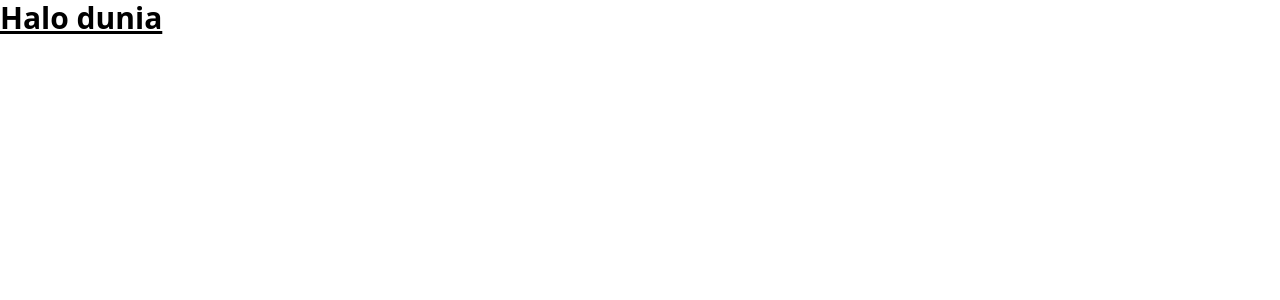
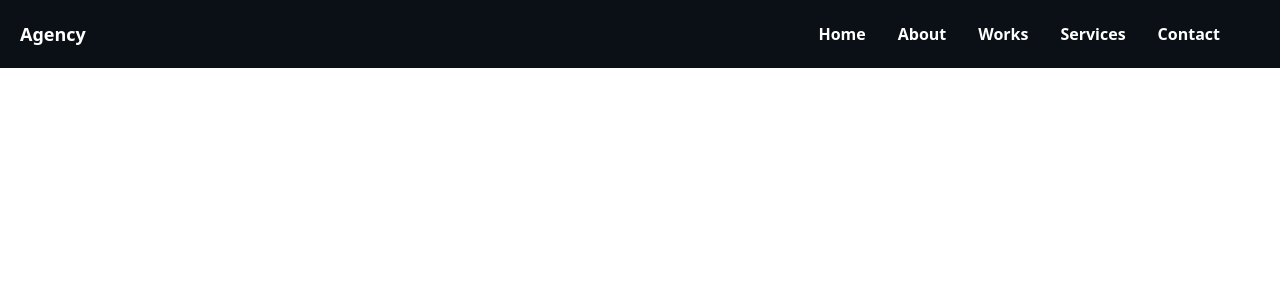
Before and after one commit to Dewakd/agency-portofolio, a React (Vite) app: page / in a window 1280 px wide. Shown: the top 300 px of the page. Built offline with nearby package versions, Linux system fonts and the light colour scheme.

Commit message:
-feat added navbar

```diff
--- a/package.json
+++ b/package.json
@@ -11,7 +11,8 @@
   },
   "dependencies": {
     "react": "^18.3.1",
-    "react-dom": "^18.3.1"
+    "react-dom": "^18.3.1",
+    "react-router-dom": "^6.26.2"
   },
   "devDependencies": {
     "@eslint/js": "^9.9.0",
--- a/src/App.jsx
+++ b/src/App.jsx
@@ -1,11 +1,19 @@
+import React from 'react';
+import { BrowserRouter, Route, Routes } from 'react-router-dom';
+import Navbar from './Components/Navbar'; // Pastikan path-nya benar
+import Home from './Deft/Pages/Home';
 
 function App() {
-
   return (
-    <>
-      <h1 className="text-3xl font-bold underline">Halo dunia</h1>
-    </>
-  )
+    <BrowserRouter>
+      <div>
+        <Navbar />  {/* Menampilkan Navbar */}
+        <Routes>
+          <Route path="/" element={<Home />} />
+        </Routes>
+      </div>
+    </BrowserRouter>
+  );
 }
 
-export default App
+export default App;
--- /dev/null
+++ b/src/Components/Navbar.jsx
@@ -0,0 +1,48 @@
+import React, { useState } from 'react';
+import { Link } from 'react-router-dom';
+
+function Navbar() {
+  const [isOpen, setIsOpen] = useState(false);
+
+  return (
+    <div className="relative">
+      {/* Sticky Navbar container */}
+      <div className="fixed top-0 z-50 flex items-center justify-between w-full p-5 text-white bg-darkBold">
+        <div className="text-lg font-bold">Agency</div>
+        <button onClick={() => setIsOpen(!isOpen)} className="text-white md:hidden">
+          {isOpen ? (
+            <svg className="w-6 h-6" fill="none" stroke="currentColor" viewBox="0 0 24 24" xmlns="http://www.w3.org/2000/svg">
+              <path strokeLinecap="round" strokeLinejoin="round" strokeWidth={2} d="M6 18L18 6M6 6l12 12" />
+            </svg>
+          ) : (
+            <svg className="w-6 h-6" fill="none" stroke="currentColor" viewBox="0 0 24 24" xmlns="http://www.w3.org/2000/svg">
+              <path strokeLinecap="round" strokeLinejoin="round" strokeWidth={2} d="M4 6h16M4 12h16m-7 6h7" />
+            </svg>
+          )}
+        </button>
+        {/* Desktop links */}
+        <ul className="hidden mr-10 space-x-8 font-semibold md:flex">
+          <li><Link to="/" className="text-white hover:text-red">Home</Link></li>
+          <li><Link to="/about" className="text-white hover:text-red">About</Link></li>
+          <li><Link to="/works" className="text-white hover:text-red">Works</Link></li>
+          <li><Link to="/services" className="text-white hover:text-red">Services</Link></li>
+          <li><Link to="/contact" className="text-white hover:text-red">Contact</Link></li>
+        </ul>
+      </div>
+
+      {/* Mobile Menu and Overlay */}
+      <div className={`fixed inset-0 bg-darkBold bg-opacity-50 z-0 transition-opacity ${isOpen ? 'opacity-100' : 'opacity-0 pointer-events-none'} `} onClick={() => setIsOpen(false)}></div>
+      <div className={`fixed top-0 py-[68px] -left-1 w-[75%] max-w-md bg-darkBold h-full z-30 p-5 space-y-5 transform duration-[300ms] transition-transform ${isOpen ? 'translate-x-0 left-0' : '-translate-x-full'}`}>
+        <ul className='font-semibold text-white'>
+          <li className='py-3 border-b hover:text-red border-b-gray-700'><Link to="/" onClick={() => setIsOpen(false)}>Home</Link></li>
+          <li className='py-3 border-b hover:text-red border-b-gray-700'><Link to="/about" onClick={() => setIsOpen(false)}>About</Link></li>
+          <li className='py-3 border-b hover:text-red border-b-gray-700'><Link to="/works" onClick={() => setIsOpen(false)}>Works</Link></li>
+          <li className='py-3 border-b hover:text-red border-b-gray-700'><Link to="/services" onClick={() => setIsOpen(false)}>Services</Link></li>
+          <li className='py-3 border-b hover:text-red border-b-gray-700'><Link to="/contact" onClick={() => setIsOpen(false)}>Contact</Link></li>
+        </ul>
+      </div>
+    </div>
+  );
+}
+
+export default Navbar;
--- /dev/null
+++ b/src/Deft/Pages/Home.jsx
@@ -0,0 +1,7 @@
+export default function Home() {
+    return (
+        <div className="h-[200vh]">
+            tes
+        </div>
+    )
+}
--- a/tailwind.config.js
+++ b/tailwind.config.js
@@ -2,7 +2,17 @@
 export default {
   content: ["./index.html", "./src/**/*.{js,ts,jsx,tsx}"],
   theme: {
-    extend: {},
+    extend: {
+      colors: {
+        red: "#FF4157",
+        lightRed: "#dc3545",
+        darkBold: "#0b1016",
+        darkGray: "#0d161d",
+        lightDark: "#343a40",
+        text: "#a2a9bf",
+        light: "#f8f9fa",
+      },
+    },
   },
   plugins: [],
 };
```
Also changed, not shown: src/Deft/Components/Navbar.jsx (deleted), 1 other file (tests, documents, lock files or other folders).
